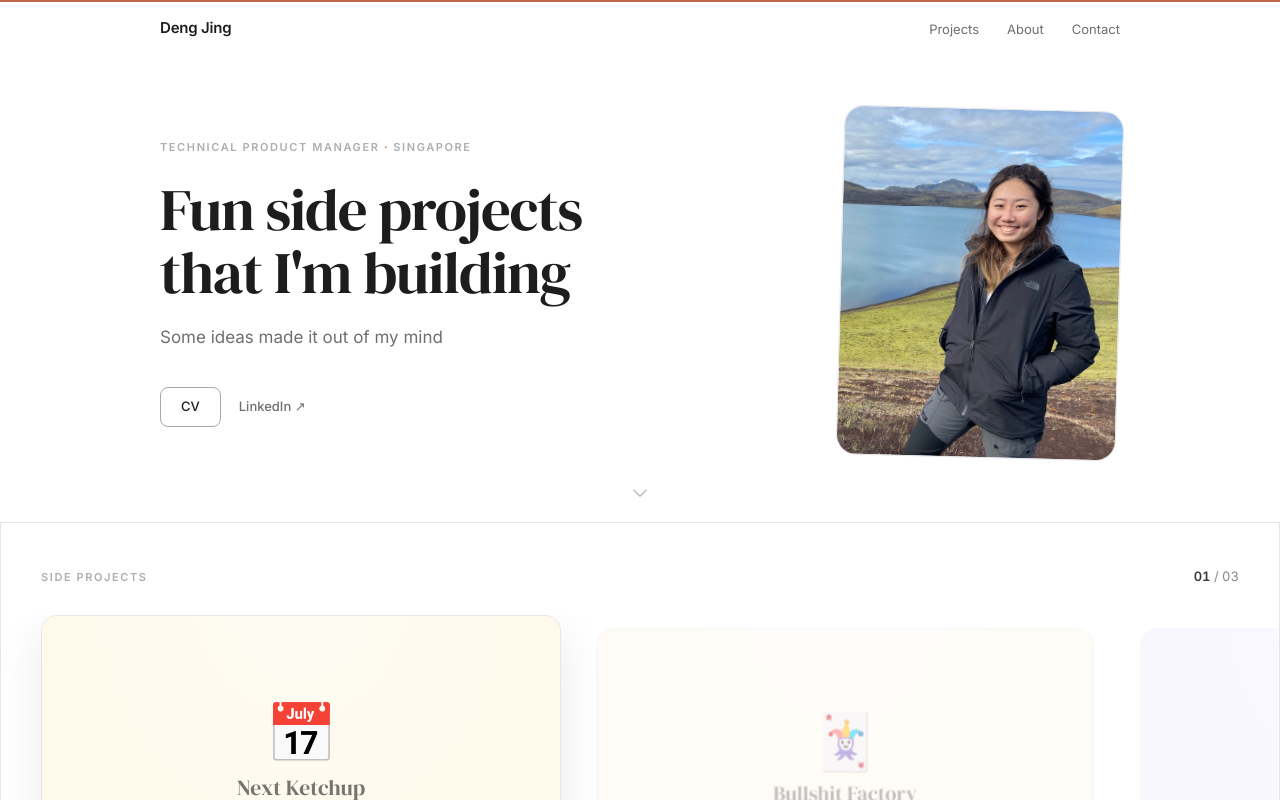
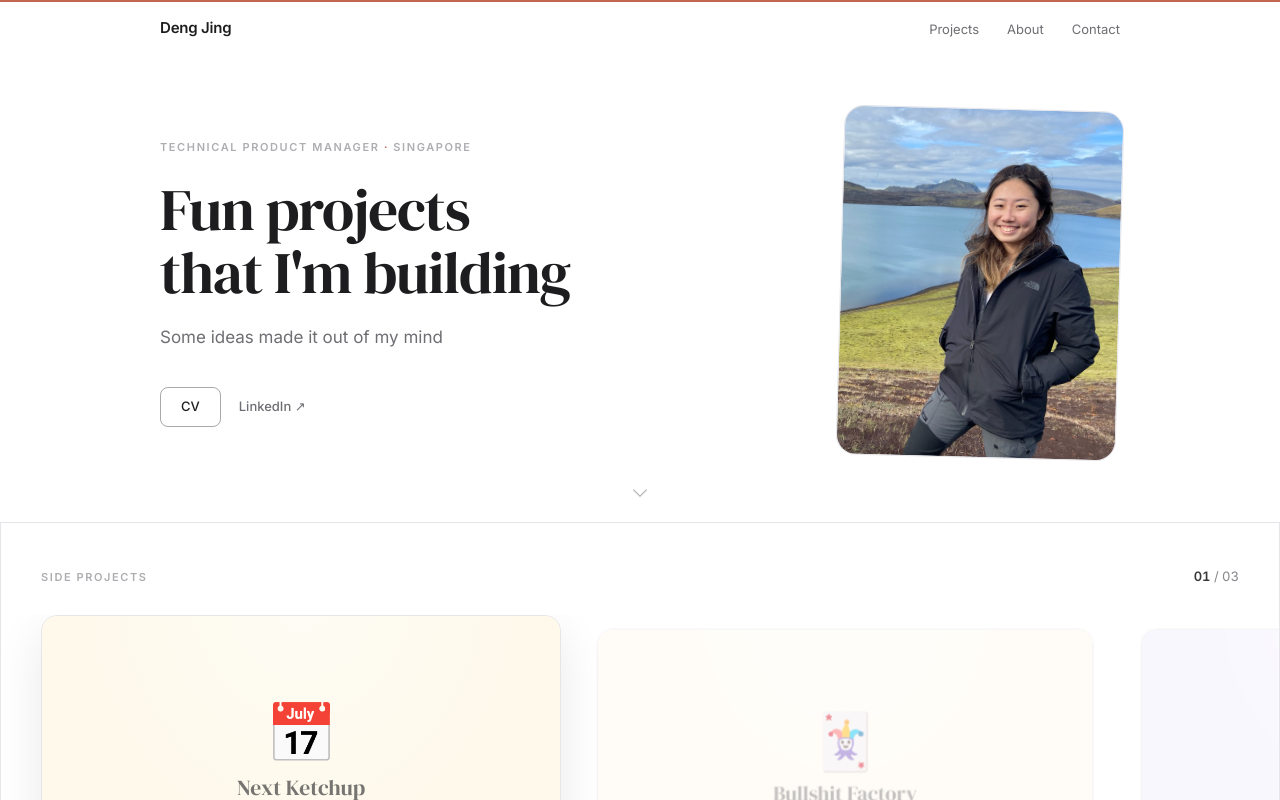
Before and after one commit to dropwhatbeat/dj-portfolio, a Next.js app: page / in a window 1280 px wide. Shown: the top 800 px of the page. Built offline with nearby package versions, Linux system fonts and the light colour scheme; no server answers.

Commit message:
update hero

```diff
--- a/components/sections/Hero.tsx
+++ b/components/sections/Hero.tsx
@@ -54,7 +54,7 @@ export default function Hero() {
                 letterSpacing: '-0.02em',
               }}
             >
-              Fun side projects
+              Fun projects
               <br />
               that I'm building
             </h1>
```
